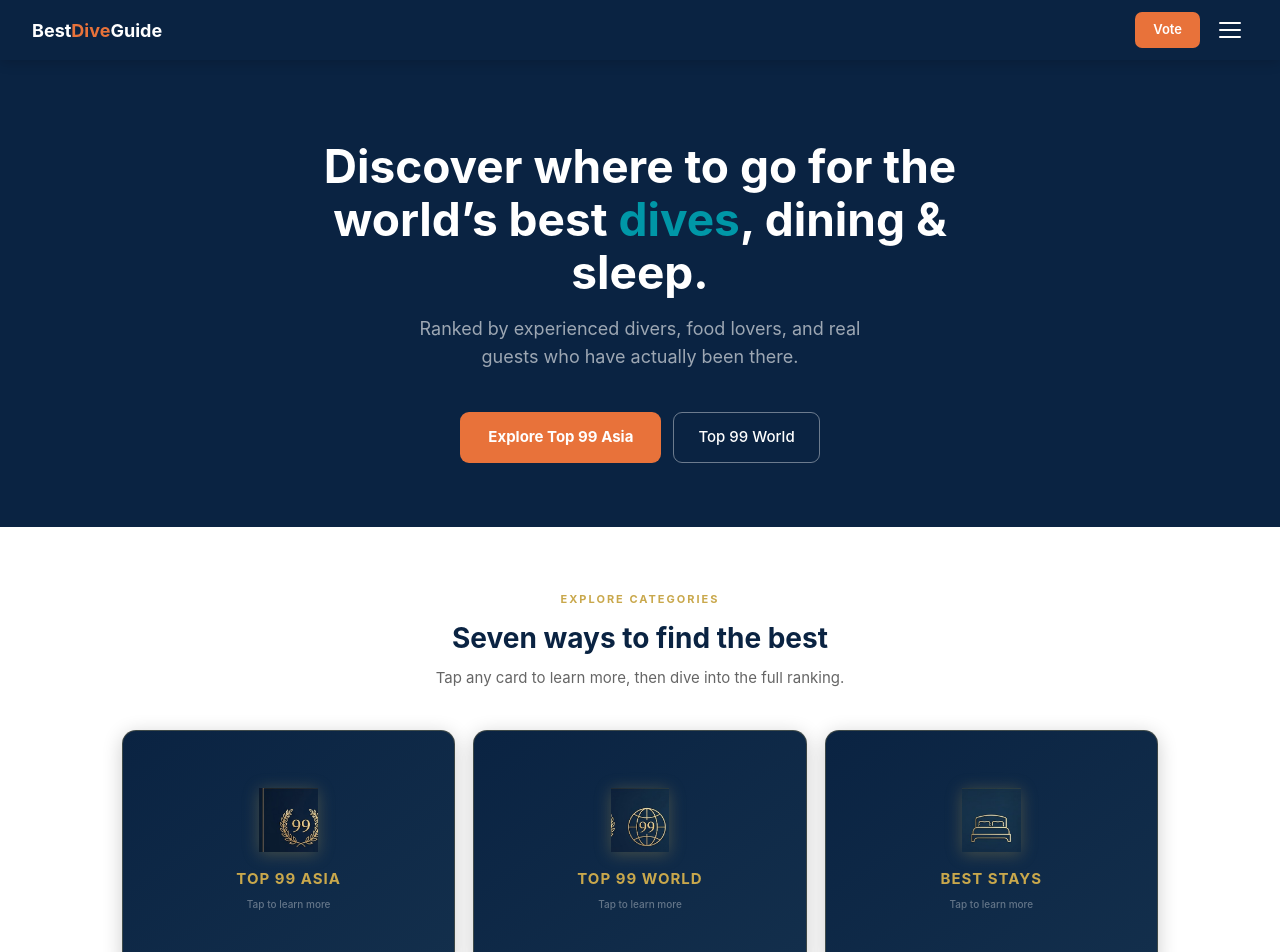
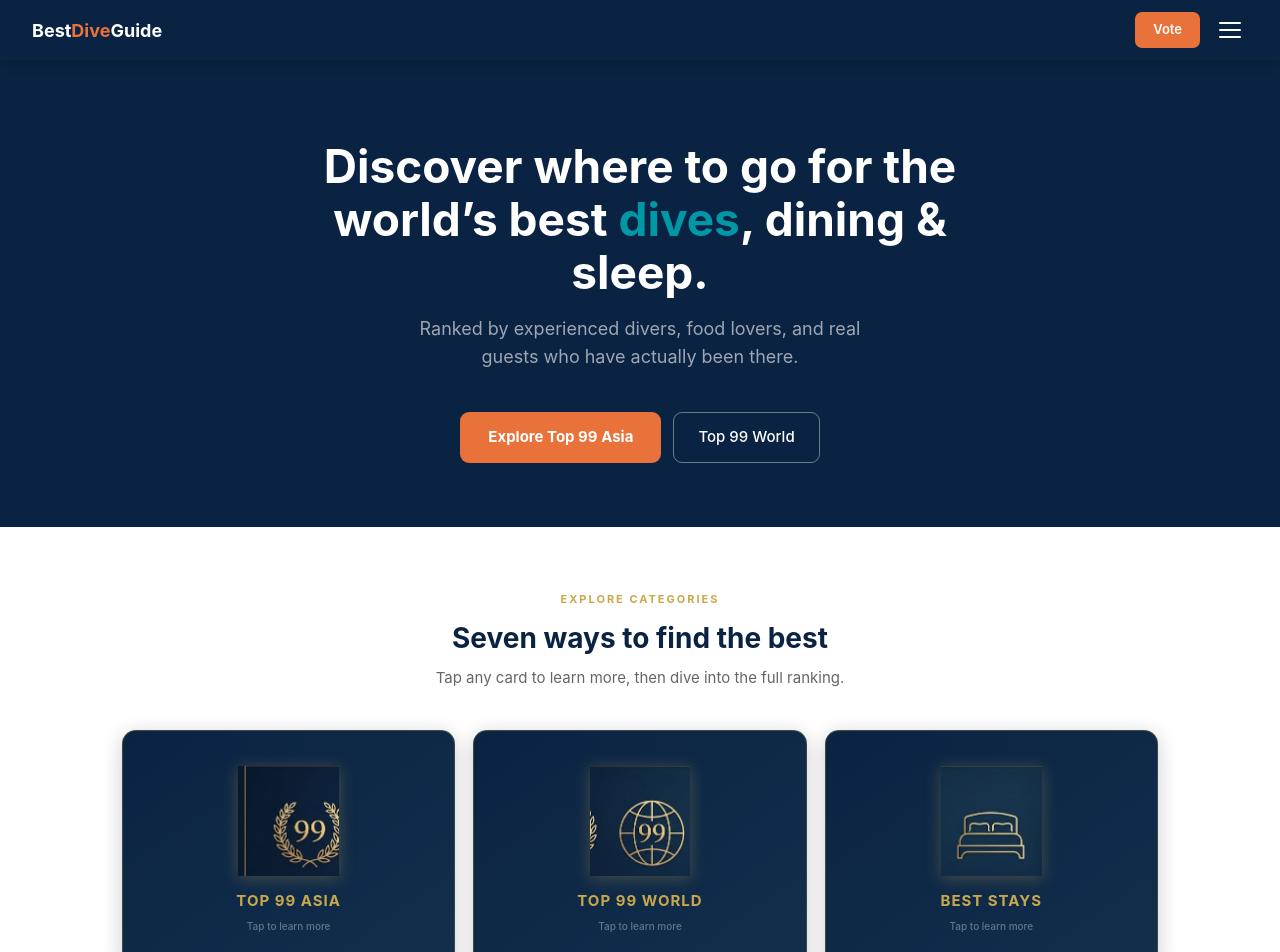
Before and after one commit to nicvdb80-cell/bestdiveguide, a Next.js app: page / in a window 1280 px wide. Shown: the top 952 px of the page. Built offline with nearby package versions, Linux system fonts and the light colour scheme.

Commit message:
style: increase icon container to 110x110 for image icons

```diff
--- a/src/app/page.tsx
+++ b/src/app/page.tsx
@@ -21,7 +21,7 @@ function FlipCard({c}:{c:typeof CATS[0]}) {
     <div onClick={()=>sF(!f)} style={{perspective:800,cursor:"pointer"}}>
       <div style={{position:"relative",width:"100%",height:240,transformStyle:"preserve-3d",transition:"transform .5s",transform:f?"rotateY(180deg)":"none"}}>
         <div style={{position:"absolute",inset:0,backfaceVisibility:"hidden",background:"linear-gradient(145deg,#0A2342 0%,#132F4C 100%)",borderRadius:14,border:"1px solid rgba(201,168,76,0.25)",display:"flex",flexDirection:"column",alignItems:"center",justifyContent:"center",padding:"2rem 1.5rem",textAlign:"center",boxShadow:"0 4px 20px rgba(0,0,0,0.2)"}}>
-          <div style={{width:64,height:64,marginBottom:16}} dangerouslySetInnerHTML={{__html:c.icon}} />
+          <div style={{width:110,height:110,marginBottom:14,display:"flex",alignItems:"center",justifyContent:"center"}} dangerouslySetInnerHTML={{__html:c.icon}} />
           <h3 style={{fontSize:15,fontWeight:700,color:"#C9A84C",marginBottom:6,letterSpacing:1,textTransform:"uppercase"}}>{c.t}</h3>
           <span style={{fontSize:10,color:"rgba(255,255,255,0.35)",fontWeight:500}}>Tap to learn more</span>
         </div>
```
